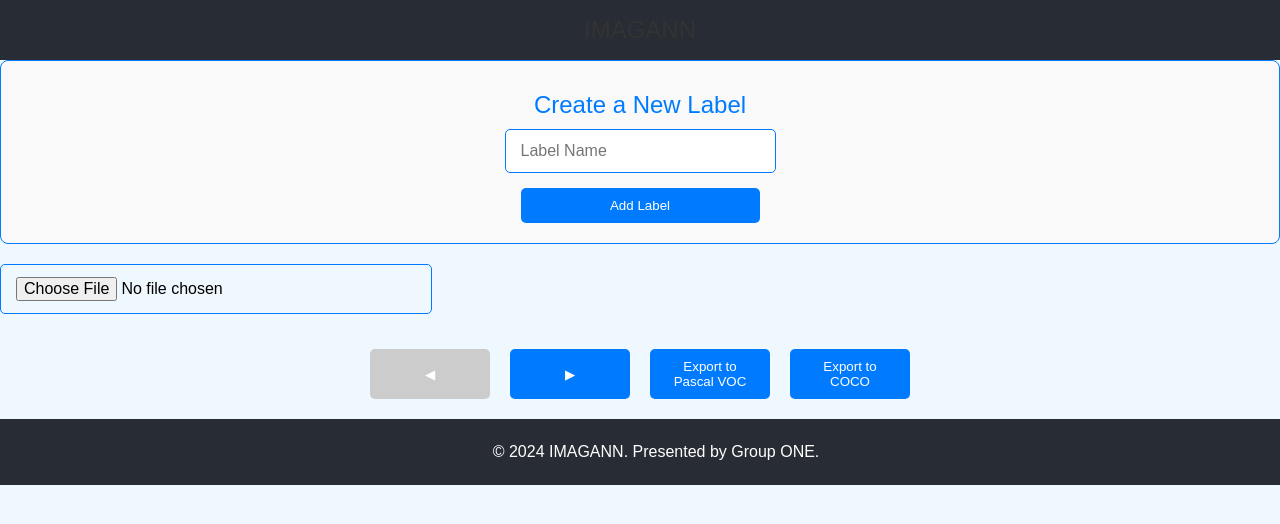
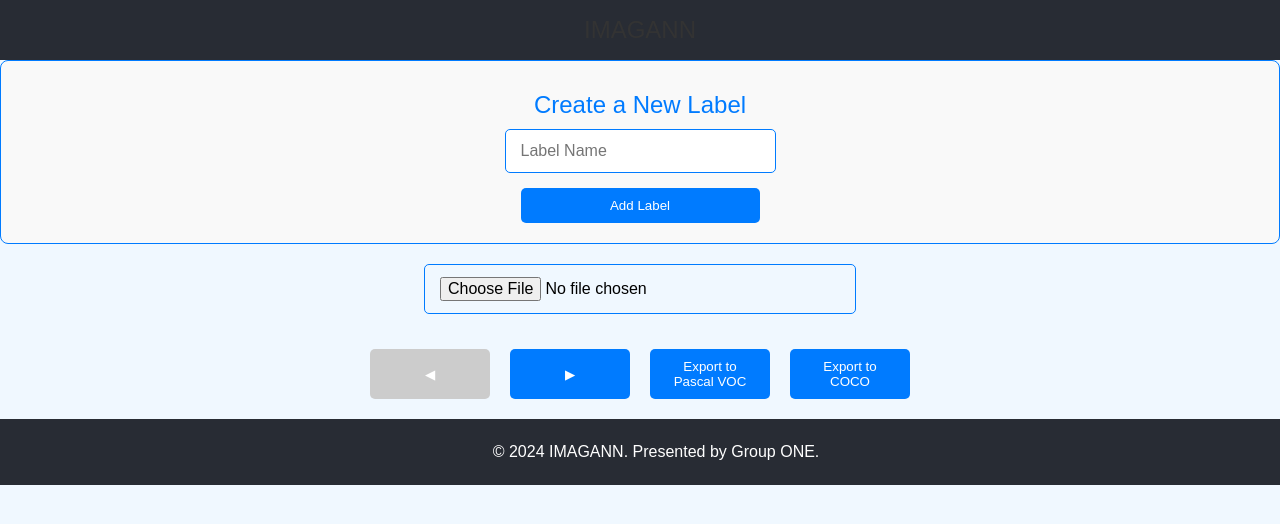
Before and after one commit to NevilleSuh/IMAGANN, a React (Create React App) app: page /AnnotationPlatform in a window 1280 px wide. Both pictures are taken after typing "Sample" into the empty fields and a click on the button "Create Project". Shown: the top 524 px of the page. Built offline with nearby package versions, Linux system fonts and the light colour scheme.

Commit message:
a little bit of styling

```diff
--- a/src/App.css
+++ b/src/App.css
@@ -203,3 +203,9 @@ button {
   width: 120px; /* Set a fixed width for the buttons */
   margin: 0 10px; /* Add some spacing between buttons */
 }
+/*File input styles*/
+.file-input{
+  display: flex;
+  justify-content: center;
+  margin: 20px 0;
+}
--- a/src/components/ImageUploader.js
+++ b/src/components/ImageUploader.js
@@ -13,7 +13,7 @@ const ImageUploader = ({ onImageUpload }) => {
   };
 
   return (
-    <div>
+    <div className='file-input'>
       <input type="file" accept="image/*" onChange={handleImageUpload} />
     </div>
   );
```
